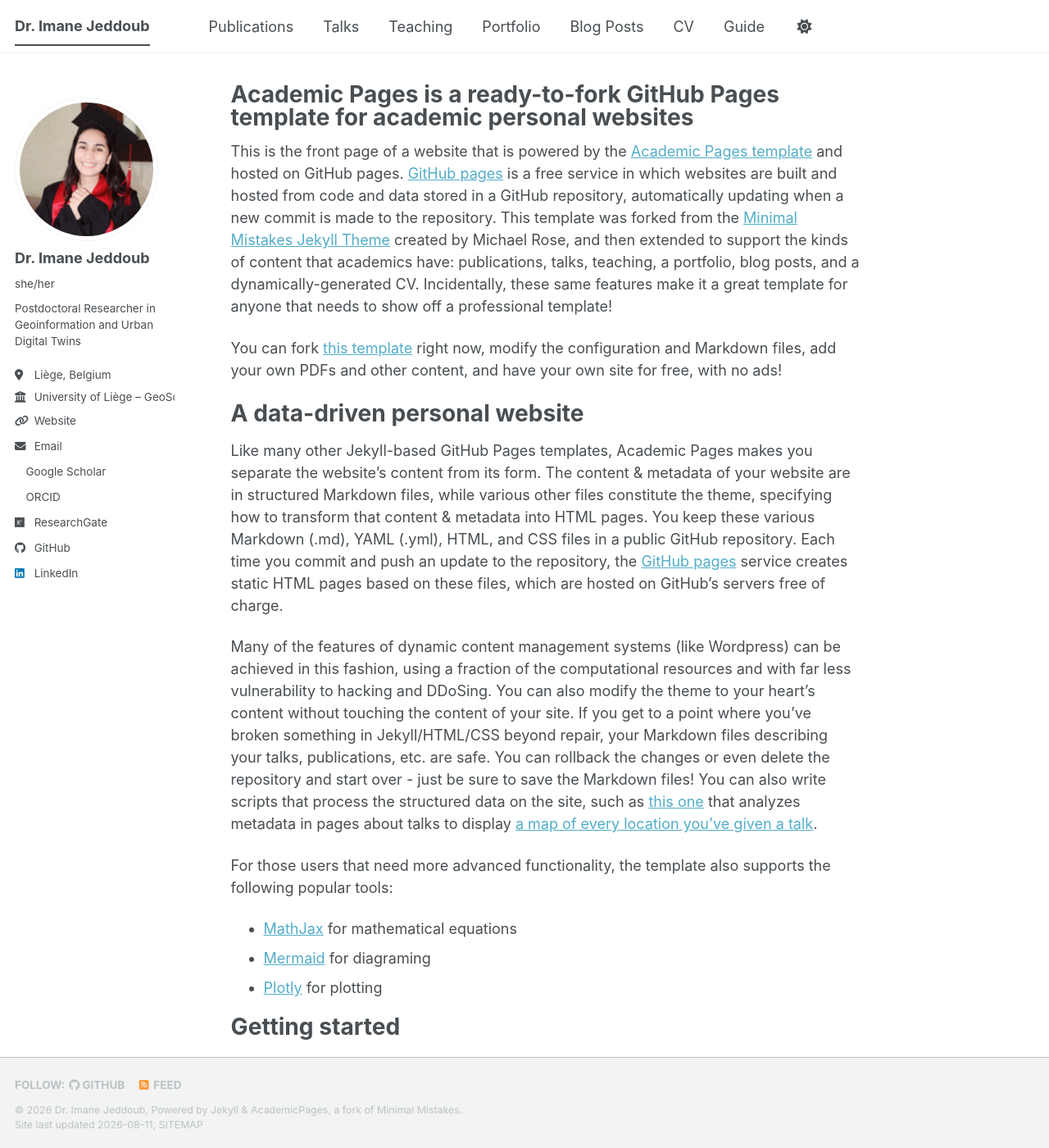
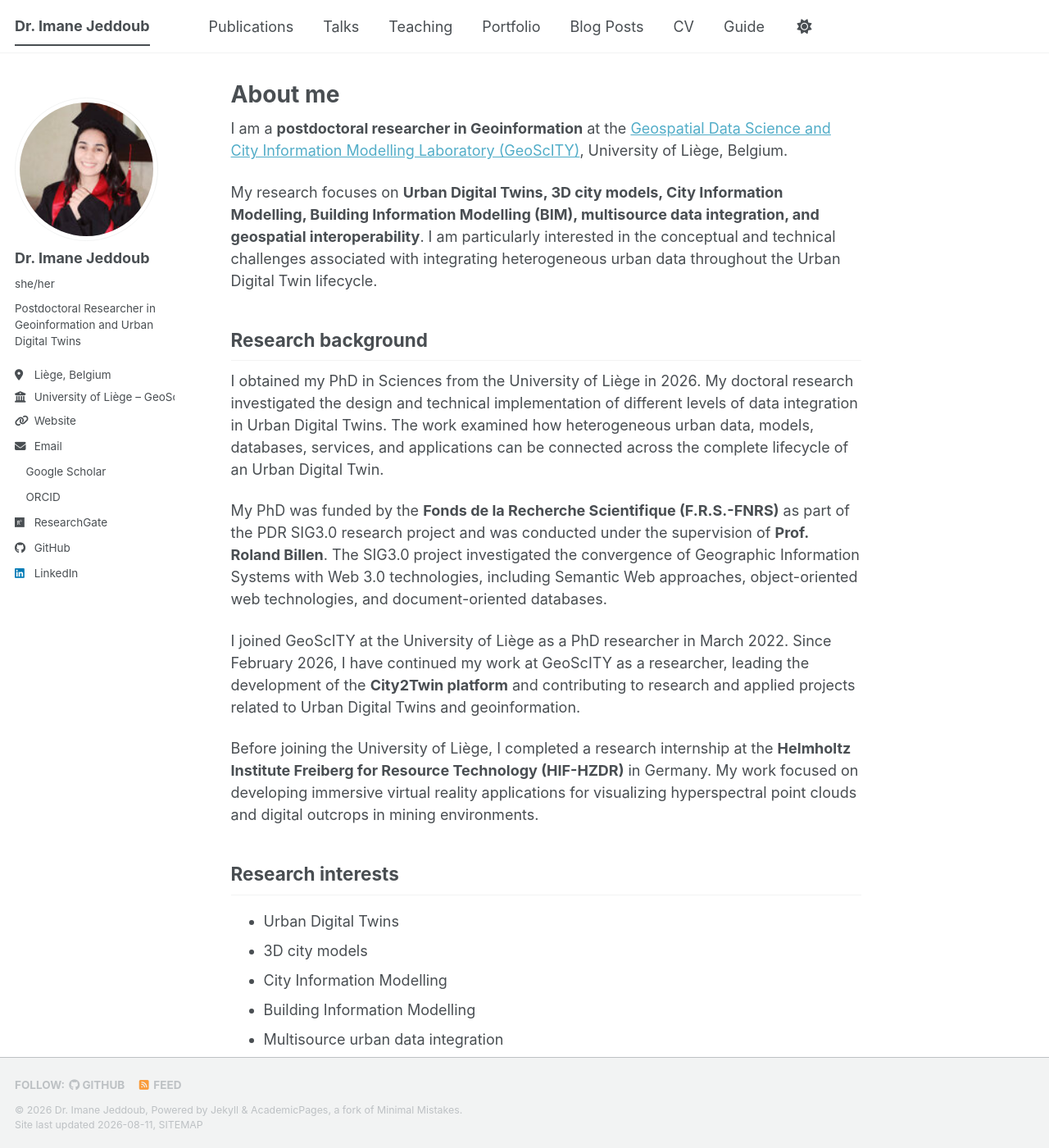
Before and after one commit to JEDDOUB/JEDDOUB.github.io, a Jekyll site: the page built from _pages/about.md, in a window 1280 px wide and 1400 px high. Shown: the whole window at 82% size. Built offline with Jekyll 4.4.1, drawn with Linux system fonts in a browser that asks for light colours; a style sheet for code colours, icons or effects is not loaded; some of the changed text lies outside the part shown.

Commit message:
Update homepage biography
Updated the 'About me' section with personal research details and removed template-specific content.

```diff
--- a/_pages/about.md
+++ b/_pages/about.md
@@ -1,56 +1,50 @@
 ---
 permalink: /
-title: "Academic Pages is a ready-to-fork GitHub Pages template for academic personal websites"
+title: "About me"
 author_profile: true
 redirect_from:
   - /about/
   - /about.html
 ---
 
-This is the front page of a website that is powered by the [Academic Pages template](https://github.com/academicpages/academicpages.github.io) and hosted on GitHub pages. [GitHub pages](https://pages.github.com) is a free service in which websites are built and hosted from code and data stored in a GitHub repository, automatically updating when a new commit is made to the repository. This template was forked from the [Minimal Mistakes Jekyll Theme](https://mmistakes.github.io/minimal-mistakes/) created by Michael Rose, and then extended to support the kinds of content that academics have: publications, talks, teaching, a portfolio, blog posts, and a dynamically-generated CV. Incidentally, these same features make it a great template for anyone that needs to show off a professional template!
+I am a **postdoctoral researcher in Geoinformation** at the [Geospatial Data Science and City Information Modelling Laboratory (GeoScITY)](https://www.geoscity.uliege.be/), University of Liège, Belgium.
 
- You can fork [this template](https://github.com/academicpages/academicpages.github.io) right now, modify the configuration and Markdown files, add your own PDFs and other content, and have your own site for free, with no ads!
+My research focuses on **Urban Digital Twins, 3D city models, City Information Modelling, Building Information Modelling (BIM), multisource data integration, and geospatial interoperability**. I am particularly interested in the conceptual and technical challenges associated with integrating heterogeneous urban data throughout the Urban Digital Twin lifecycle.
 
-A data-driven personal website
-======
-Like many other Jekyll-based GitHub Pages templates, Academic Pages makes you separate the website's content from its form. The content & metadata of your website are in structured Markdown files, while various other files constitute the theme, specifying how to transform that content & metadata into HTML pages. You keep these various Markdown (.md), YAML (.yml), HTML, and CSS files in a public GitHub repository. Each time you commit and push an update to the repository, the [GitHub pages](https://pages.github.com/) service creates static HTML pages based on these files, which are hosted on GitHub's servers free of charge.
+## Research background
 
-Many of the features of dynamic content management systems (like Wordpress) can be achieved in this fashion, using a fraction of the computational resources and with far less vulnerability to hacking and DDoSing. You can also modify the theme to your heart's content without touching the content of your site. If you get to a point where you've broken something in Jekyll/HTML/CSS beyond repair, your Markdown files describing your talks, publications, etc. are safe. You can rollback the changes or even delete the repository and start over - just be sure to save the Markdown files! You can also write scripts that process the structured data on the site, such as [this one](https://github.com/academicpages/academicpages.github.io/blob/master/talkmap.ipynb) that analyzes metadata in pages about talks to display [a map of every location you've given a talk](https://academicpages.github.io/talkmap.html).
+I obtained my PhD in Sciences from the University of Liège in 2026. My doctoral research investigated the design and technical implementation of different levels of data integration in Urban Digital Twins. The work examined how heterogeneous urban data, models, databases, services, and applications can be connected across the complete lifecycle of an Urban Digital Twin.
 
-For those users that need more advanced functionality, the template also supports the following popular tools:
-- [MathJax](https://www.mathjax.org/) for mathematical equations
-- [Mermaid](https://mermaid.js.org/) for diagraming
-- [Plotly](https://plotly.com/javascript/) for plotting
+My PhD was funded by the **Fonds de la Recherche Scientifique (F.R.S.-FNRS)** as part of the PDR SIG3.0 research project and was conducted under the supervision of **Prof. Roland Billen**. The SIG3.0 project investigated the convergence of Geographic Information Systems with Web 3.0 technologies, including Semantic Web approaches, object-oriented web technologies, and document-oriented databases.
 
-Getting started
-======
-1. Register a GitHub account if you don't have one and confirm your e-mail (required!)
-1. Fork [this template](https://github.com/academicpages/academicpages.github.io) by clicking the "Use this template" button in the top right.
-1. Go to the repository's settings (rightmost item in the tabs that start with "Code", should be below "Unwatch"). Rename the repository "[your GitHub username].github.io", which will also be your website's URL.
-1. Set site-wide configuration and create content & metadata (see below -- also see [this set of diffs](https://archive.is/3TPas) showing what files were changed to set up [an example site](https://getorg-testacct.github.io) for a user with the username "getorg-testacct")
-1. Upload any files (like PDFs, .zip files, etc.) to the files/ directory. They will appear at https://[your GitHub username].github.io/files/example.pdf.
-1. Check status by going to the repository settings, in the "GitHub pages" section
+I joined GeoScITY at the University of Liège as a PhD researcher in March 2022. Since February 2026, I have continued my work at GeoScITY as a researcher, leading the development of the **City2Twin platform** and contributing to research and applied projects related to Urban Digital Twins and geoinformation.
 
-Site-wide configuration
-------
-The main configuration file for the site is in the base directory in [_config.yml](https://github.com/academicpages/academicpages.github.io/blob/master/_config.yml), which defines the content in the sidebars and other site-wide features. You will need to replace the default variables with ones about yourself and your site's github repository. The configuration file for the top menu is in [_data/navigation.yml](https://github.com/academicpages/academicpages.github.io/blob/master/_data/navigation.yml). For example, if you don't have a portfolio or blog posts, you can remove those items from that navigation.yml file to remove them from the header.
+Before joining the University of Liège, I completed a research internship at the **Helmholtz Institute Freiberg for Resource Technology (HIF-HZDR)** in Germany. My work focused on developing immersive virtual reality applications for visualizing hyperspectral point clouds and digital outcrops in mining environments.
 
-Create content & metadata
-------
-For site content, there is one Markdown file for each type of content, which are stored in directories like _publications, _talks, _posts, _teaching, or _pages. For example, each talk is a Markdown file in the [_talks directory](https://github.com/academicpages/academicpages.github.io/tree/master/_talks). At the top of each Markdown file is structured data in YAML about the talk, which the theme will parse to do lots of cool stuff. The same structured data about a talk is used to generate the list of talks on the [Talks page](https://academicpages.github.io/talks), each [individual page](https://academicpages.github.io/talks/2012-03-01-talk-1) for specific talks, the talks section for the [CV page](https://academicpages.github.io/cv), and the [map of places you've given a talk](https://academicpages.github.io/talkmap.html) (if you run this [python file](https://github.com/academicpages/academicpages.github.io/blob/master/talkmap.py) or [Jupyter notebook](https://github.com/academicpages/academicpages.github.io/blob/master/talkmap.ipynb), which creates the HTML for the map based on the contents of the _talks directory).
+## Research interests
 
-**Markdown generator**
+- Urban Digital Twins
+- 3D city models
+- City Information Modelling
+- Building Information Modelling
+- Multisource urban data integration
+- Geospatial data interoperability
+- Geographic Information Systems
+- Semantic and 3D geoinformation
 
-The repository includes [a set of Jupyter notebooks](https://github.com/academicpages/academicpages.github.io/tree/master/markdown_generator
-) that converts a CSV containing structured data about talks or presentations into individual Markdown files that will be properly formatted for the Academic Pages template. The sample CSVs in that directory are the ones I used to create my own personal website at stuartgeiger.com. My usual workflow is that I keep a spreadsheet of my publications and talks, then run the code in these notebooks to generate the Markdown files, then commit and push them to the GitHub repository.
+## Education 🎓
 
-How to edit your site's GitHub repository
-------
-Many people use a git client to create files on their local computer and then push them to GitHub's servers. If you are not familiar with git, you can directly edit these configuration and Markdown files directly in the github.com interface. Navigate to a file (like [this one](https://github.com/academicpages/academicpages.github.io/blob/master/_talks/2012-03-01-talk-1.md) and click the pencil icon in the top right of the content preview (to the right of the "Raw | Blame | History" buttons). You can delete a file by clicking the trashcan icon to the right of the pencil icon. You can also create new files or upload files by navigating to a directory and clicking the "Create new file" or "Upload files" buttons.
+- **PhD in Sciences – Geography and Geomatics**, University of Liège, Belgium, 2022–2026.
+- **State Engineer Degree in Land Surveying and Geomatics**, Institut Agronomique et Vétérinaire Hassan II (IAV Hassan II), Rabat, Morocco, 2016–2021.
 
-Example: editing a Markdown file for a talk
-![Editing a Markdown file for a talk](/images/editing-talk.png)
+## Projects and scientific activities
 
-For more info
-------
-More info about configuring Academic Pages can be found in [the guide](https://academicpages.github.io/markdown/), the [growing wiki](https://github.com/academicpages/academicpages.github.io/wiki), and you can always [ask a question on GitHub](https://github.com/academicpages/academicpages.github.io/discussions). The [guides for the Minimal Mistakes theme](https://mmistakes.github.io/minimal-mistakes/docs/configuration/) (which this theme was forked from) might also be helpful.
+I am the scientific lead of the **City2Twin Urban Digital Twin platform** and contribute to research and applied projects involving 3D geoinformation, urban data integration, and digital twins.
+
+Alongside my research, I have contributed to teaching activities in **Urban GIS, FME, ArcGIS, and R&D in Geoinformation**, as well as to the co-supervision of master's theses. I also serve as a reviewer for international scientific journals, including *Building and Environment*, *Computers, Environment and Urban Systems*, and *Sustainable Cities and Society*.
+
+## Get in touch 📧
+
+I welcome opportunities for research collaboration and scientific exchange in Urban Digital Twins, 3D city modelling, geospatial data integration, and related fields.
+
+You can contact me at [I.Jeddoub@uliege.be](mailto:I.Jeddoub@uliege.be) or connect with me through [LinkedIn](https://www.linkedin.com/in/imane-jeddoub/).
```
